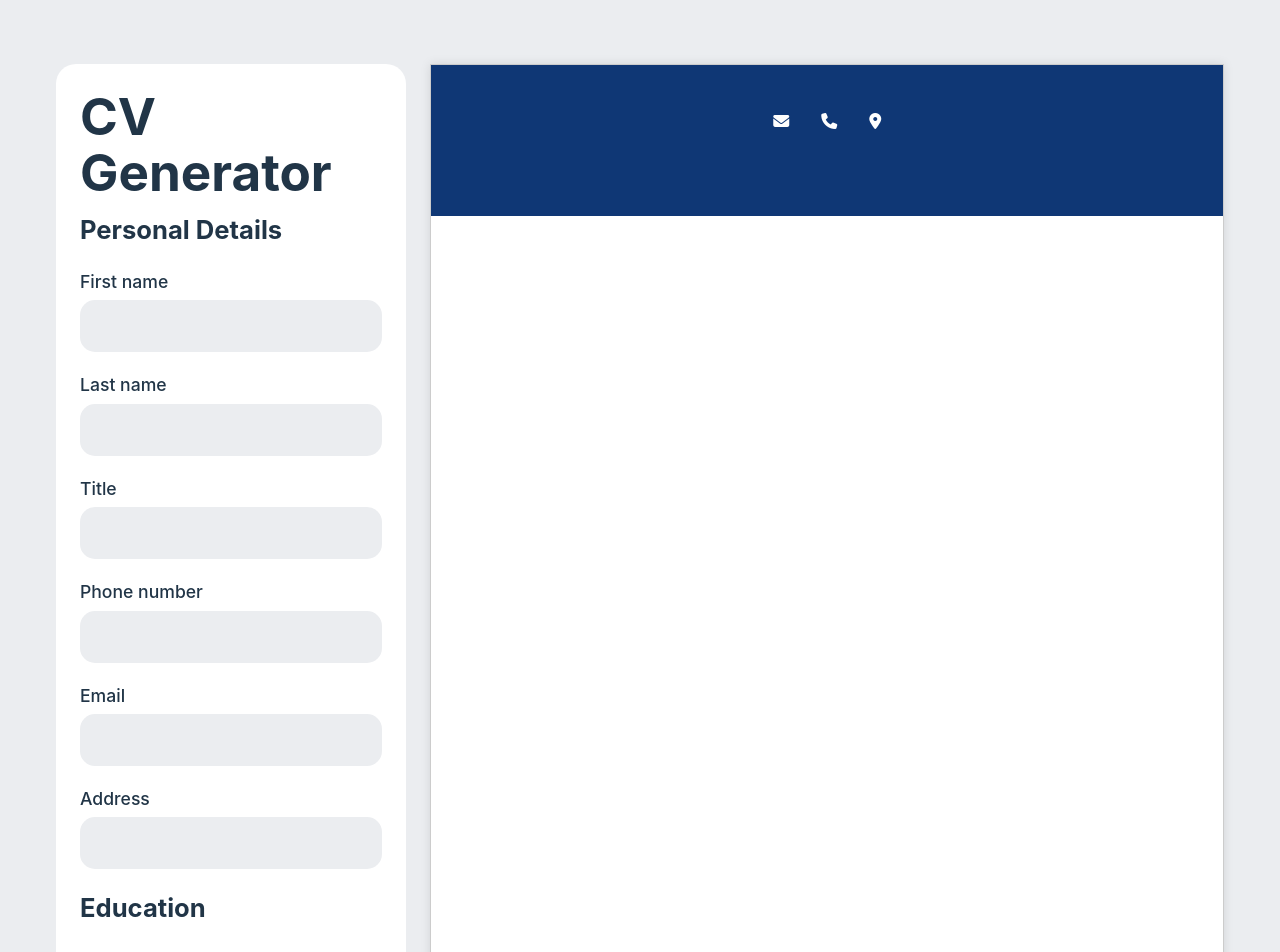
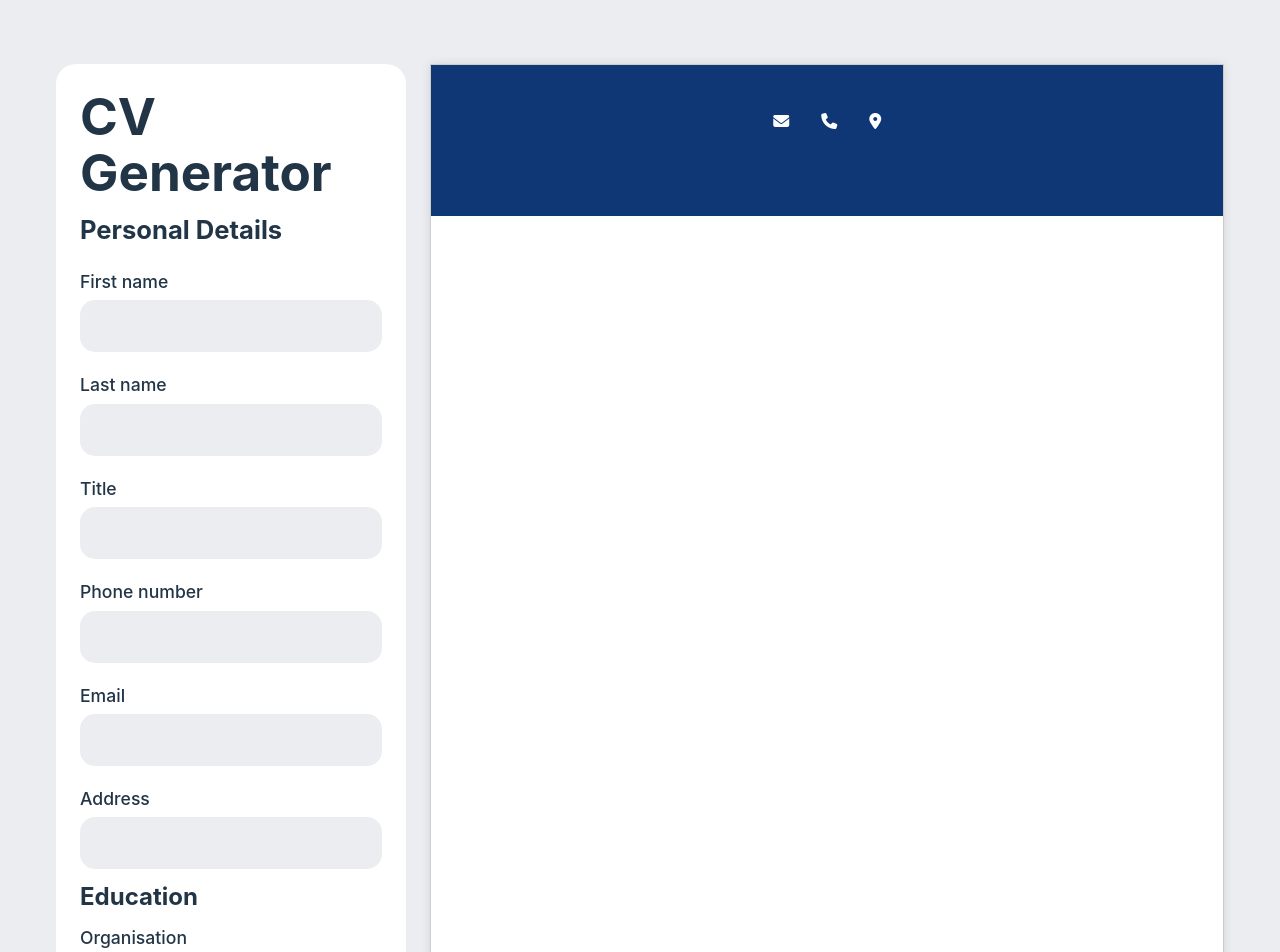
Before and after one commit to DeanNguyen98/TOP_CV-generator, a React (Vite) app: page / in a window 1280 px wide. Shown: the top 952 px of the page. Built offline with nearby package versions, Linux system fonts and the light colour scheme.

Commit message:
Fix h2 layout

```diff
--- a/src/components/EducationEdit.jsx
+++ b/src/components/EducationEdit.jsx
@@ -18,6 +18,7 @@ export function EducationEditor({onAddItem, EduData, onEditItem, onRemoveItem})
       }
     return (
         <>
+        <h2 className="form-header">Education</h2>
             {EduData.length > 0 && EduData.map((data) => {
                 return <ItemForm
                     key={data.id}
@@ -37,7 +38,6 @@ export function EducationEditor({onAddItem, EduData, onEditItem, onRemoveItem})
                     location: ''
                 });
             }}>
-                <h2>Education</h2>
                 <label className="form-label" htmlFor="Organisation">
                     <span>Organisation</span>
                     <input type="text" value={EduObject.Organisation} onChange={handleAddEduObject} id="Organisation" name="Organisation"></input>
```
